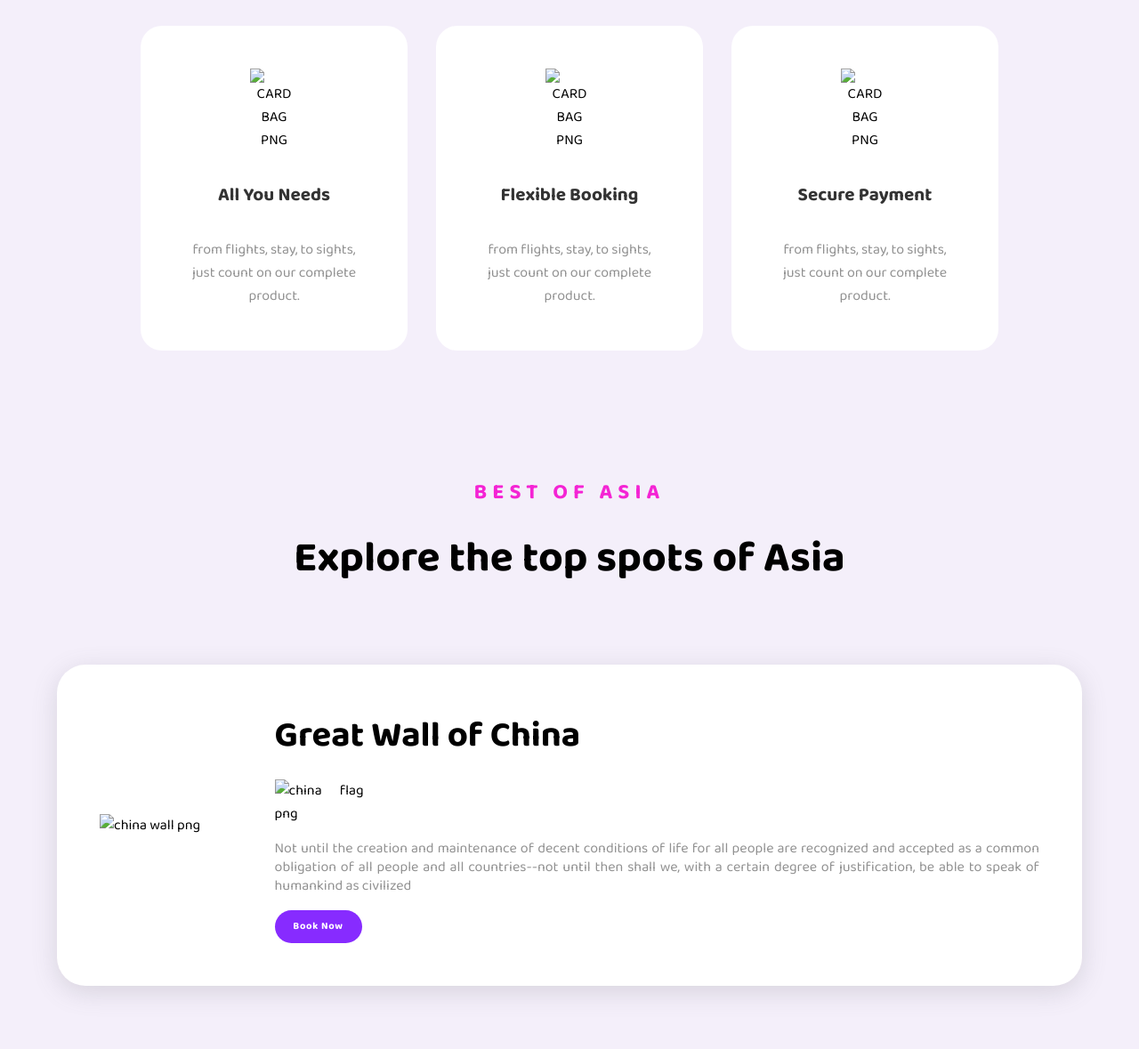
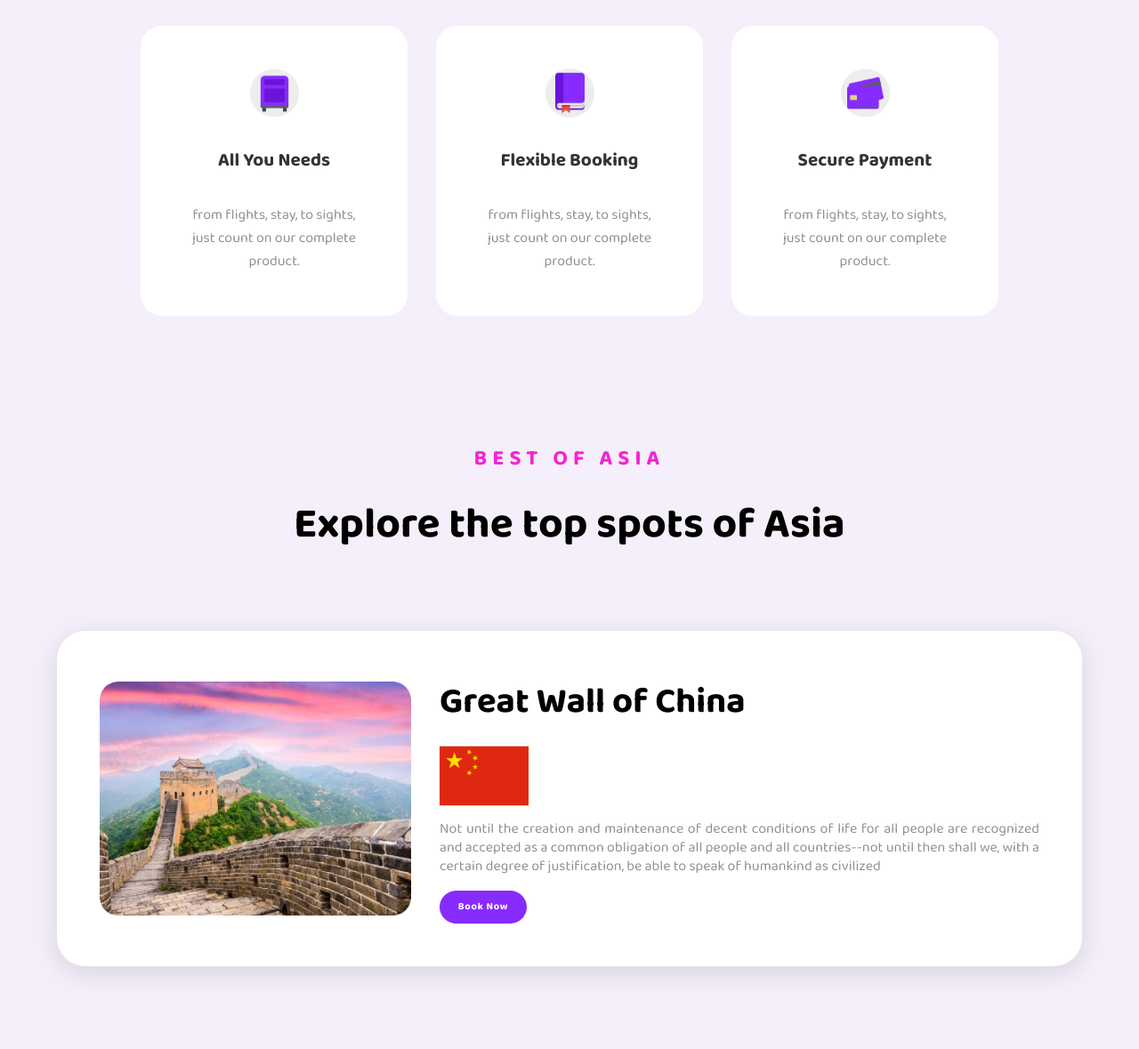
Before and after one commit to hasnatfahmidkhan/tourmama, a plain HTML site: page index.html in a window 1280 px wide. Shown: the part 900-2079 px from the top of the page at 89% size. Drawn offline with Linux system fonts and the light colour scheme.

Commit message:
Update index.html
fav icon link update and image src update

```diff
--- a/index.html
+++ b/index.html
@@ -4,7 +4,7 @@
 <head>
     <meta charset="UTF-8">
     <meta name="viewport" content="width=device-width, initial-scale=1.0">
-    <link rel="shortcut icon" href="/images/fav.png" type="image/x-icon">
+    <link rel="shortcut icon" href="/tourmama/images/fav.png" type="image/x-icon">
     <link
         href="https://fonts.googleapis.com/css2?family=Baloo+Bhai+2:wght@400..800&family=Great+Vibes&family=Plus+Jakarta+Sans:ital,wght@0,200..800;1,200..800&family=Poppins:ital,wght@0,100;0,200;0,300;0,400;0,500;0,600;0,700;0,800;0,900;1,100;1,200;1,300;1,400;1,500;1,600;1,700;1,800;1,900&display=swap"
         rel="stylesheet">
@@ -49,7 +49,7 @@
 
             <div class="cards-container">
                 <div class="card">
-                    <img src="/tourmama//images/bag.png" alt="CARD BAG PNG">
+                    <img src="/tourmama/images/bag.png" alt="CARD BAG PNG">
 
                     <h3>all you needs</h3>
                     <p>from flights, stay, to sights,
@@ -58,7 +58,7 @@
                 </div>
 
                 <div class="card">
-                    <img src="/tourmama//images/books.png" alt="CARD BAG PNG">
+                    <img src="/tourmama/images/books.png" alt="CARD BAG PNG">
 
                     <h3>Flexible booking</h3>
                     <p>from flights, stay, to sights,
@@ -67,7 +67,7 @@
                 </div>
 
                 <div class="card">
-                    <img src="/tourmama//images/card.png" alt="CARD BAG PNG">
+                    <img src="/tourmama/images/card.png" alt="CARD BAG PNG">
 
                     <h3>Secure payment</h3>
                     <p>from flights, stay, to sights,
@@ -88,11 +88,11 @@
             </div>
 
             <div class="china-container">
-                <img class="china-wall--img" src="/tourmama//images/chaina-wall.png" alt="china wall png">
+                <img class="china-wall--img" src="/tourmama/images/chaina-wall.png" alt="china wall png">
 
                 <div class="china-text">
                     <h2>Great Wall of China</h2>
-                    <img src="/tourmama//images/chaina.png" alt="china flag png">
+                    <img src="/tourmama/images/chaina.png" alt="china flag png">
                     <p>Not until the creation and maintenance of decent conditions of life for all people are recognized
                         and
                         accepted as a common obligation of all people and all countries--not until then shall we, with a
@@ -150,7 +150,7 @@
                             <h4>Hasnat Fahmid</h4>
                             <span>Software Engineer-Programming Hero</span>
                         </div>
-                        <img src="/tourmama//images/star-reviews.png" alt="reviews star">
+                        <img src="/tourmama/images/star-reviews.png" alt="reviews star">
                     </div>
                 </div>
 
@@ -171,7 +171,7 @@
                             <h4>Hasnat Fahmid</h4>
                             <span>Software Engineer-Programming Hero</span>
                         </div>
-                        <img src="/tourmama//images/star-reviews.png" alt="reviews star">
+                        <img src="/tourmama/images/star-reviews.png" alt="reviews star">
                     </div>
                 </div>
             </div>
```
